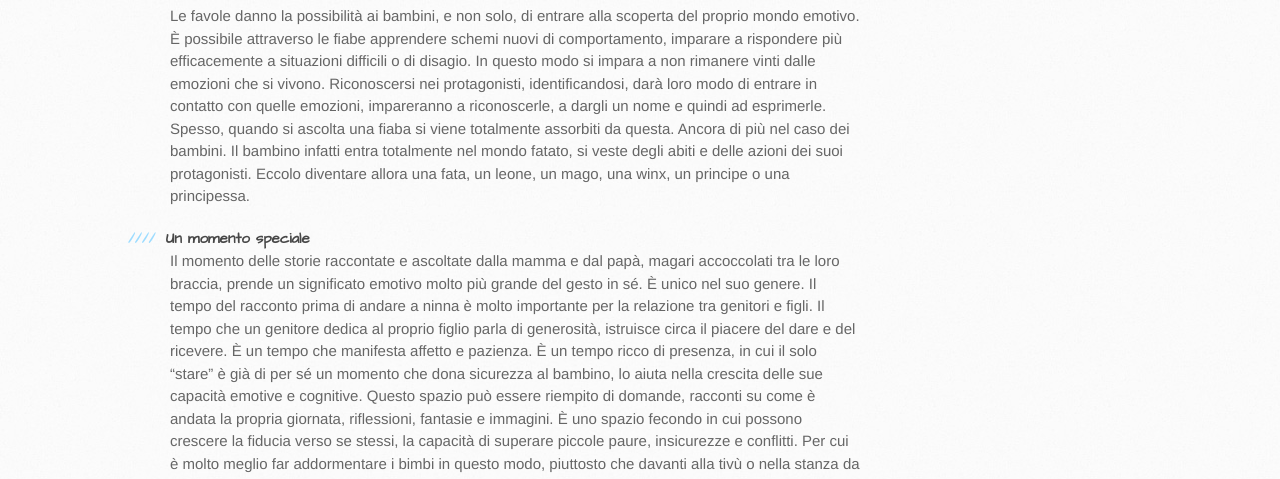
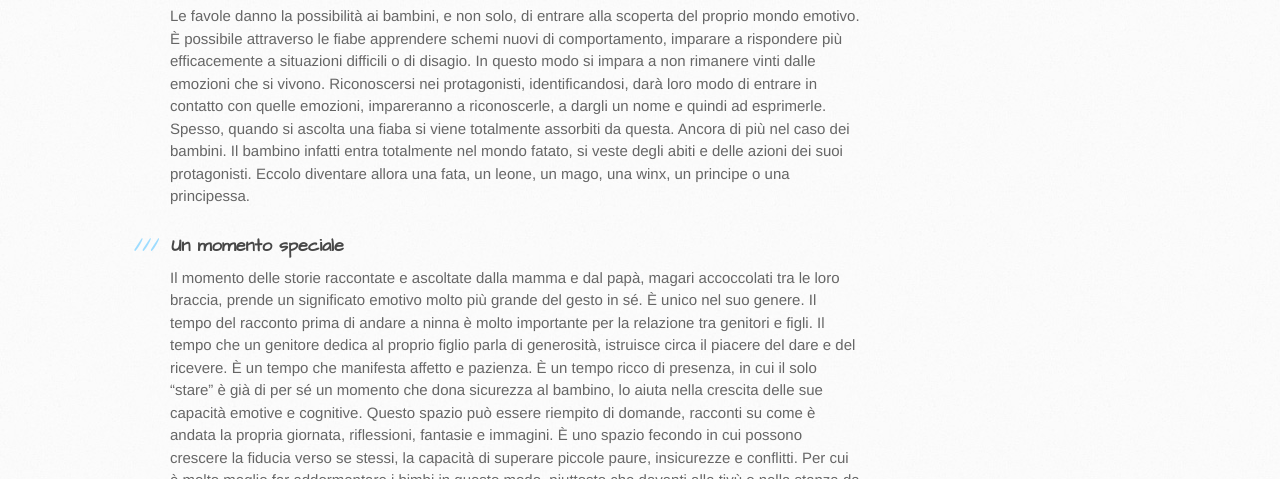
Before and after one commit to Arianna-Neris/scienze-pedagogiche, a plain HTML site: page index.html in a window 1280 px wide. Shown: the part 621-1100 px from the top of the page. Drawn offline with Linux system fonts and the light colour scheme.

Commit message:
Update index.html

```diff
--- a/index.html
+++ b/index.html
@@ -39,7 +39,7 @@
 <p>Le favole danno la possibilità ai bambini, e non solo, di entrare alla scoperta del proprio mondo emotivo. È possibile attraverso le fiabe apprendere schemi nuovi di comportamento, imparare a rispondere più efficacemente a situazioni difficili o di disagio. In questo modo si impara a non rimanere vinti dalle emozioni che si vivono. Riconoscersi nei protagonisti, identificandosi, darà loro modo di entrare in contatto con quelle emozioni, impareranno a riconoscerle, a dargli un nome e quindi ad esprimerle.
 
 Spesso, quando si ascolta una fiaba si viene totalmente assorbiti da questa. Ancora di più nel caso dei bambini. Il bambino infatti entra totalmente nel mondo fatato, si veste degli abiti e delle azioni dei suoi protagonisti. Eccolo diventare allora una fata, un leone, un mago, una winx, un principe o una principessa.</p>
-<h4>
+<h3>
 <a name="designer-templates" class="anchor" href="#designer-templates"><span class="octicon octicon-link"></span></a>Un momento speciale</h3>
 <p>
     Il momento delle storie raccontate e ascoltate dalla mamma e dal papà, magari accoccolati tra le loro braccia, prende un significato emotivo molto più grande del gesto in sé. È unico nel suo genere.
```
